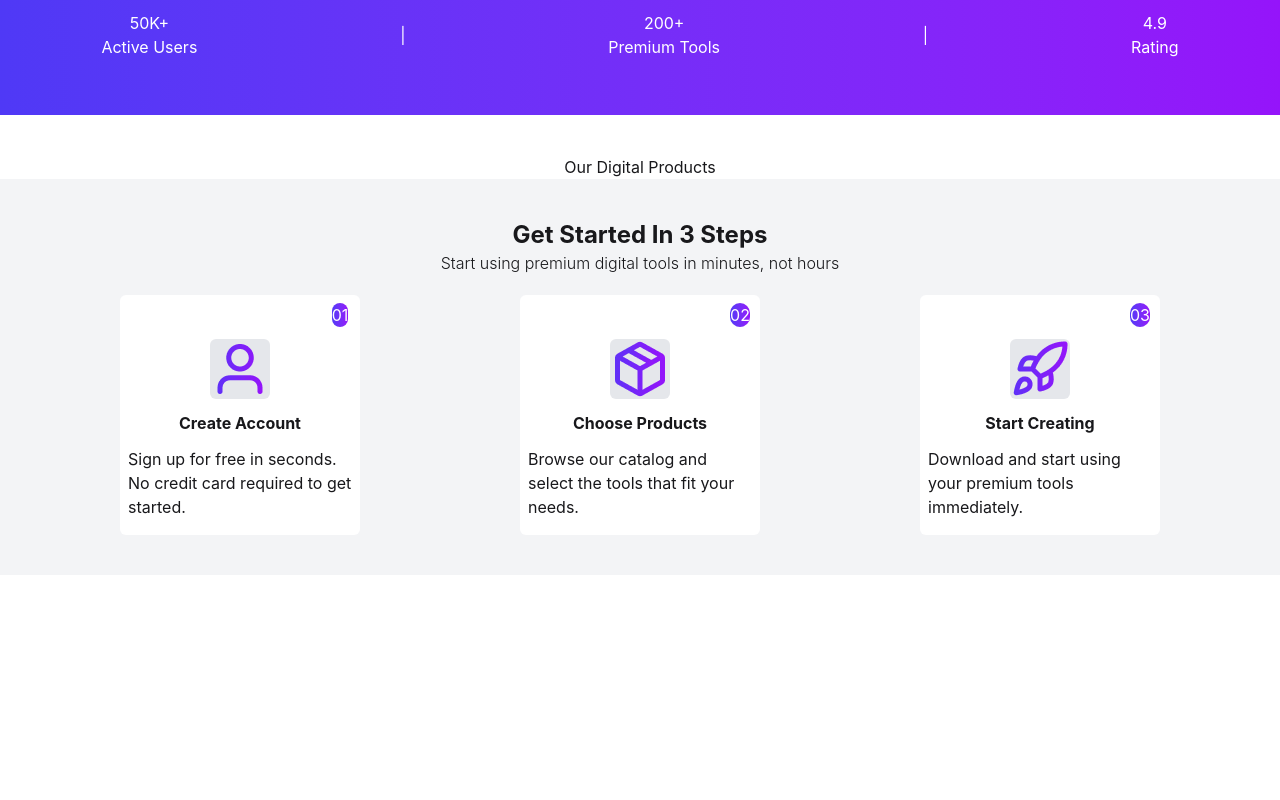
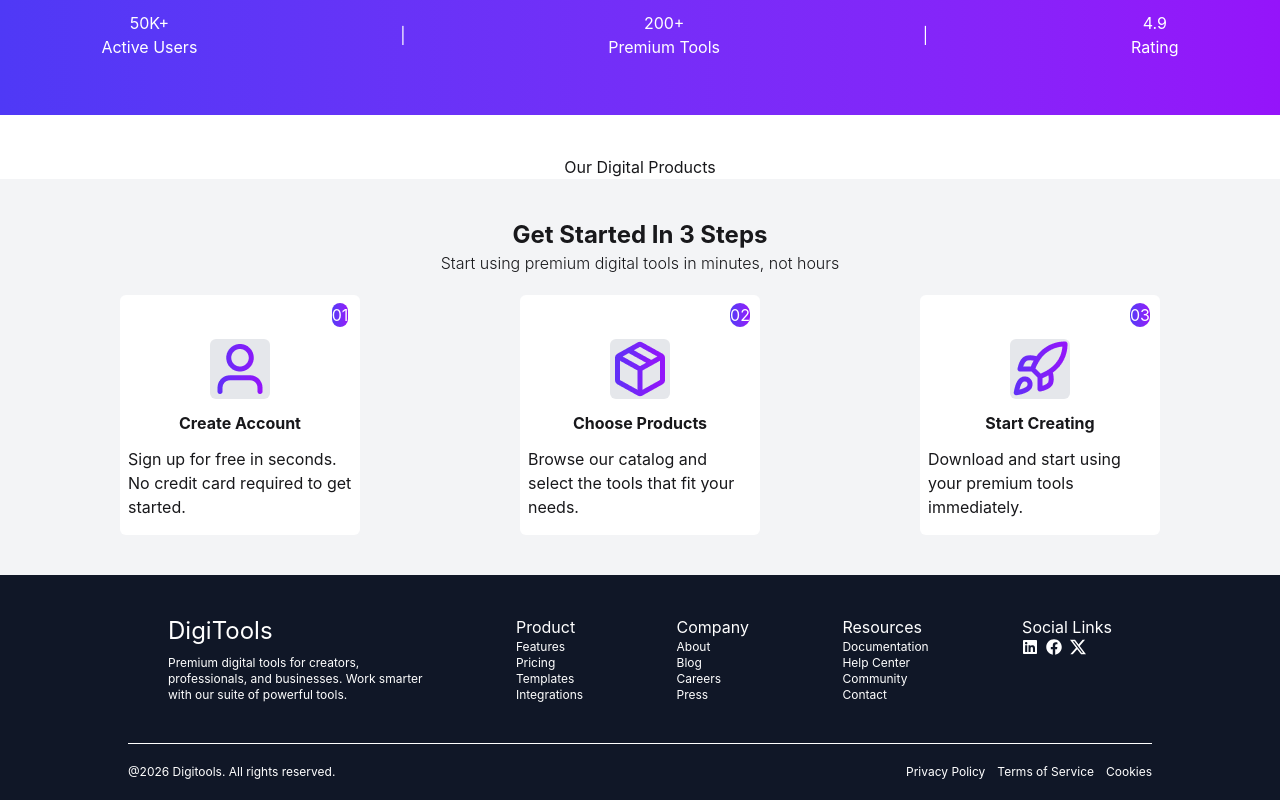
Before and after one commit to arshadhossainoh/B13-A6, a React (Vite) app: page / in a window 1280 px wide. Shown: the part 691-1491 px from the top of the page. Before the commit the page ends 1266 px from the top, so only its background shows below. Built offline with nearby package versions, Linux system fonts and the light colour scheme.

Commit message:
worked on footer section

```diff
--- a/src/App.jsx
+++ b/src/App.jsx
@@ -1,6 +1,7 @@
 import "./App.css";
 import Banner from "./components/Banner";
 import DigitalProducts from "./components/DigitalProducts";
+import Footer from "./components/Footer";
 import GetStarted from "./components/GetStarted";
 import Navbar from "./components/Navbar";
 
@@ -11,6 +12,7 @@ function App() {
       <Banner></Banner>
       <DigitalProducts></DigitalProducts>
       <GetStarted></GetStarted>
+      <Footer></Footer>
     </>
   );
 }
--- /dev/null
+++ b/src/components/Footer.jsx
@@ -0,0 +1,69 @@
+import React from "react";
+import { BsTwitterX } from "react-icons/bs";
+import { FaFacebook, FaLinkedin } from "react-icons/fa";
+
+const Footer = () => {
+  return (
+    <div className="container mx-auto  bg-[#101727] ">
+      <div className=" w-[80%] mx-auto flex justify-between text-white p-10 ">
+        <div>
+          <h1 className="text-2xl mb-2">DigiTools</h1>
+          <p className="text-xs">
+            Premium digital tools for creators,
+            <br /> professionals, and businesses. Work smarter <br /> with our
+            suite of powerful tools.
+          </p>
+        </div>
+
+        <div>
+          <h3>Product</h3>
+          <p className="text-xs">Features</p>
+          <p className="text-xs">Pricing</p>
+          <p className="text-xs">Templates</p>
+          <p className="text-xs">Integrations</p>
+        </div>
+        <div>
+          <h3>Company</h3>
+          <p className="text-xs">About</p>
+          <p className="text-xs">Blog</p>
+          <p className="text-xs">Careers</p>
+          <p className="text-xs">Press</p>
+        </div>
+        <div>
+          <h3>Resources</h3>
+          <p className="text-xs">Documentation</p>
+          <p className="text-xs">Help Center</p>
+          <p className="text-xs">Community</p>
+          <p className="text-xs">Contact</p>
+        </div>
+        <div>
+          <h3>Social Links</h3>
+          <div className="flex gap-2">
+            <p>
+              <FaLinkedin></FaLinkedin>
+            </p>
+            <p>
+              <FaFacebook></FaFacebook>
+            </p>
+            <p>
+              <BsTwitterX></BsTwitterX>
+            </p>
+          </div>
+        </div>
+      </div>
+      <hr className="text-white pb-5 w-[80%] mx-auto" />
+      <div className="flex justify-between w-[80%] mx-auto pb-5">
+        <p className="text-white text-xs">
+          @2026 Digitools. All rights reserved.
+        </p>
+        <div className="text-white flex gap-3 ">
+          <p className="text-xs">Privacy Policy</p>
+          <p className="text-xs">Terms of Service</p>
+          <p className="text-xs">Cookies</p>
+        </div>
+      </div>
+    </div>
+  );
+};
+
+export default Footer;
```
